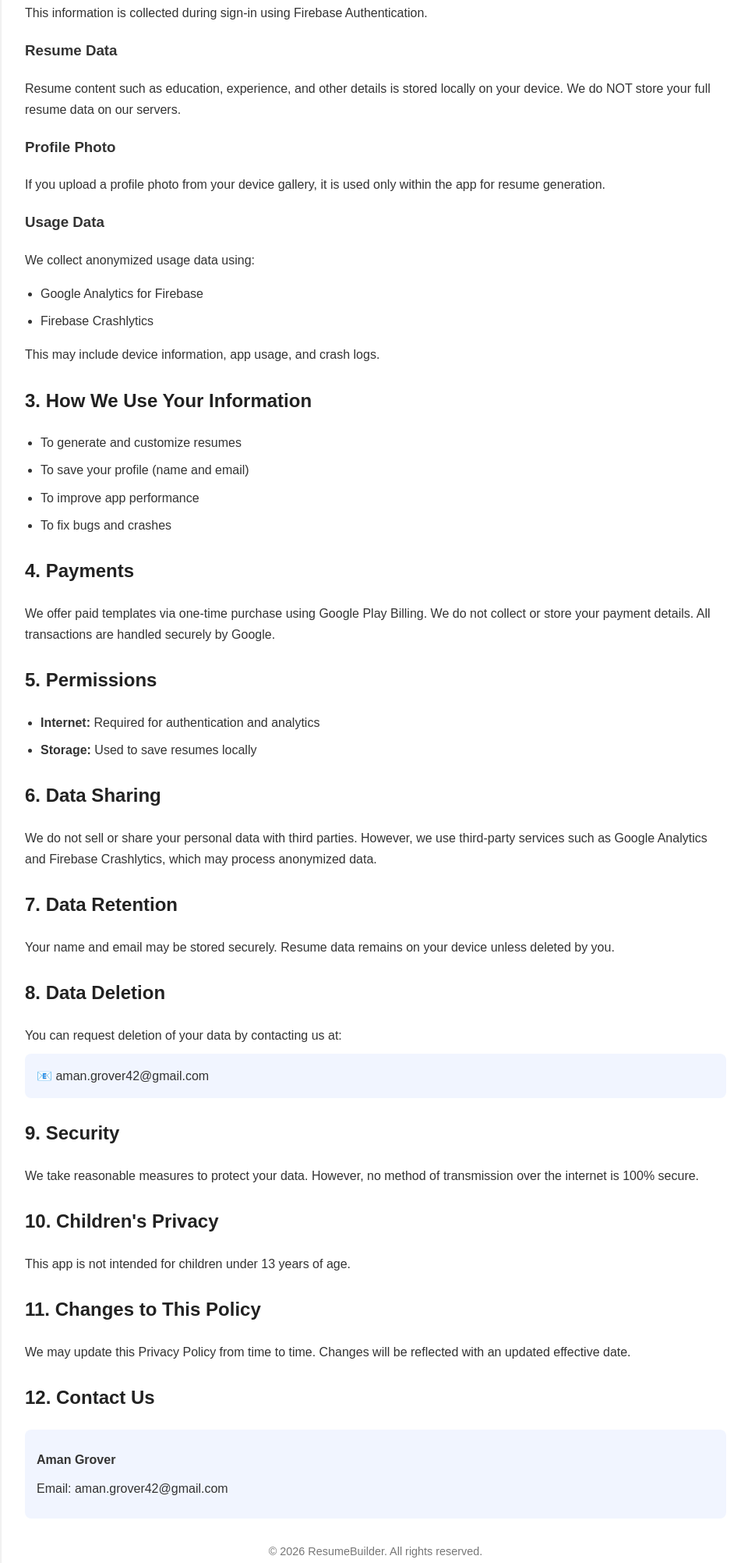
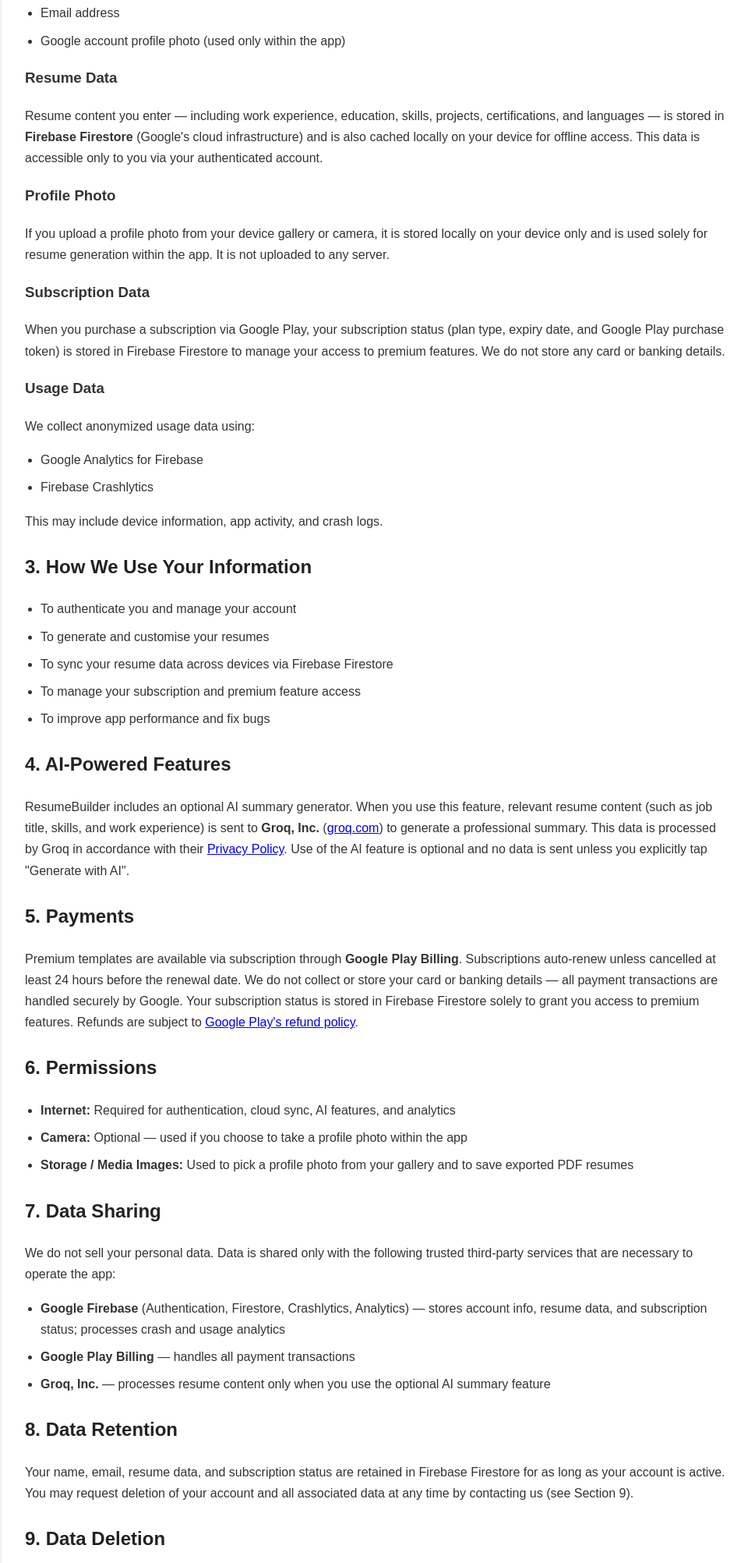
Before and after one commit to Aman-G/resumebuilder_privacy_policy, a plain HTML site: page index.html in a window 1280 px wide. Shown: the part 583-2587 px from the top of the page at 78% size, without its empty margins (158-1118 px from the left). Drawn offline with Linux system fonts and the light colour scheme.

Commit message:
changes to privacy policy for in app data deletion request

```diff
--- a/index.html
+++ b/index.html
@@ -72,22 +72,33 @@
         <h2>2. Information We Collect</h2>
 
         <h3>Personal Information</h3>
+        <p>The following information is collected during sign-in via Firebase Authentication (Google Sign-In):</p>
         <ul>
             <li>Name</li>
             <li>Email address</li>
+            <li>Google account profile photo (used only within the app)</li>
         </ul>
-
-        <p>This information is collected during sign-in using Firebase Authentication.</p>
 
         <h3>Resume Data</h3>
         <p>
-            Resume content such as education, experience, and other details is stored locally on your device.
-            We do NOT store your full resume data on our servers.
+            Resume content you enter — including work experience, education, skills, projects, certifications,
+            and languages — is stored in <strong>Firebase Firestore</strong> (Google's cloud infrastructure)
+            and is also cached locally on your device for offline access.
+            This data is accessible only to you via your authenticated account.
         </p>
 
         <h3>Profile Photo</h3>
         <p>
-            If you upload a profile photo from your device gallery, it is used only within the app for resume generation.
+            If you upload a profile photo from your device gallery or camera, it is stored locally
+            on your device only and is used solely for resume generation within the app.
+            It is not uploaded to any server.
+        </p>
+
+        <h3>Subscription Data</h3>
+        <p>
+            When you purchase a subscription via Google Play, your subscription status (plan type,
+            expiry date, and Google Play purchase token) is stored in Firebase Firestore to manage
+            your access to premium features. We do not store any card or banking details.
         </p>
 
         <h3>Usage Data</h3>
@@ -96,84 +107,125 @@
             <li>Google Analytics for Firebase</li>
             <li>Firebase Crashlytics</li>
         </ul>
-        <p>This may include device information, app usage, and crash logs.</p>
+        <p>This may include device information, app activity, and crash logs.</p>
     </div>
 
     <div class="section">
         <h2>3. How We Use Your Information</h2>
         <ul>
-            <li>To generate and customize resumes</li>
-            <li>To save your profile (name and email)</li>
-            <li>To improve app performance</li>
-            <li>To fix bugs and crashes</li>
+            <li>To authenticate you and manage your account</li>
+            <li>To generate and customise your resumes</li>
+            <li>To sync your resume data across devices via Firebase Firestore</li>
+            <li>To manage your subscription and premium feature access</li>
+            <li>To improve app performance and fix bugs</li>
         </ul>
     </div>
 
     <div class="section">
-        <h2>4. Payments</h2>
+        <h2>4. AI-Powered Features</h2>
         <p>
-            We offer paid templates via one-time purchase using Google Play Billing.
-            We do not collect or store your payment details. All transactions are handled securely by Google.
+            ResumeBuilder includes an optional AI summary generator. When you use this feature,
+            relevant resume content (such as job title, skills, and work experience) is sent to
+            <strong>Groq, Inc.</strong> (<a href="https://groq.com" target="_blank">groq.com</a>)
+            to generate a professional summary. This data is processed by Groq in accordance with
+            their <a href="https://groq.com/privacy-policy/" target="_blank">Privacy Policy</a>.
+            Use of the AI feature is optional and no data is sent unless you explicitly tap
+            "Generate with AI".
         </p>
     </div>
 
     <div class="section">
-        <h2>5. Permissions</h2>
+        <h2>5. Payments</h2>
+        <p>
+            Premium templates are available via subscription through <strong>Google Play Billing</strong>.
+            Subscriptions auto-renew unless cancelled at least 24 hours before the renewal date.
+            We do not collect or store your card or banking details — all payment transactions are
+            handled securely by Google. Your subscription status is stored in Firebase Firestore
+            solely to grant you access to premium features.
+            Refunds are subject to
+            <a href="https://support.google.com/googleplay/answer/2479637" target="_blank">Google Play's refund policy</a>.
+        </p>
+    </div>
+
+    <div class="section">
+        <h2>6. Permissions</h2>
         <ul>
-            <li><strong>Internet:</strong> Required for authentication and analytics</li>
-            <li><strong>Storage:</strong> Used to save resumes locally</li>
+            <li><strong>Internet:</strong> Required for authentication, cloud sync, AI features, and analytics</li>
+            <li><strong>Camera:</strong> Optional — used if you choose to take a profile photo within the app</li>
+            <li><strong>Storage / Media Images:</strong> Used to pick a profile photo from your gallery and to save exported PDF resumes</li>
         </ul>
     </div>
 
     <div class="section">
-        <h2>6. Data Sharing</h2>
+        <h2>7. Data Sharing</h2>
+        <p>We do not sell your personal data. Data is shared only with the following trusted third-party services
+        that are necessary to operate the app:</p>
+        <ul>
+            <li><strong>Google Firebase</strong> (Authentication, Firestore, Crashlytics, Analytics) — stores account info, resume data, and subscription status; processes crash and usage analytics</li>
+            <li><strong>Google Play Billing</strong> — handles all payment transactions</li>
+            <li><strong>Groq, Inc.</strong> — processes resume content only when you use the optional AI summary feature</li>
+        </ul>
+    </div>
+
+    <div class="section">
+        <h2>8. Data Retention</h2>
         <p>
-            We do not sell or share your personal data with third parties.
-            However, we use third-party services such as Google Analytics and Firebase Crashlytics,
-            which may process anonymized data.
+            Your name, email, resume data, and subscription status are retained in Firebase Firestore
+            for as long as your account is active. You may request deletion of your account and all
+            associated data at any time by contacting us (see Section 9).
         </p>
     </div>
 
     <div class="section">
-        <h2>7. Data Retention</h2>
+        <h2>9. Data Deletion</h2>
         <p>
-            Your name and email may be stored securely. Resume data remains on your device unless deleted by you.
+            You can delete your account and all associated data (name, email, resume content,
+            and subscription status stored in Firebase Firestore) directly from within the app:
+        </p>
+        <ol>
+            <li>Open the app and go to the <strong>Template Selection</strong> screen</li>
+            <li>Tap the <strong>⋮ menu</strong> (top-right corner)</li>
+            <li>Select <strong>"Delete Account"</strong></li>
+            <li>Confirm in the dialog — your account and all data will be permanently deleted immediately</li>
+        </ol>
+        <p>
+            If you have uninstalled the app or are unable to access it, you can also request deletion
+            by contacting us at:
+        </p>
+        <div class="contact">
+            📧 aman.grover42@gmail.com
+        </div>
+        <p>Email requests will be processed within 30 days.</p>
+    </div>
+
+    <div class="section">
+        <h2>10. Security</h2>
+        <p>
+            We take reasonable measures to protect your data, including Firebase security rules that
+            restrict access to your data to your authenticated account only.
+            However, no method of transmission over the internet is 100% secure.
         </p>
     </div>
 
     <div class="section">
-        <h2>8. Data Deletion</h2>
+        <h2>11. Children's Privacy</h2>
         <p>
-            You can request deletion of your data by contacting us at:
-        </p>
-        <div class="contact">
-            📧 aman.grover42@gmail.com
-        </div>
-    </div>
-
-    <div class="section">
-        <h2>9. Security</h2>
-        <p>
-            We take reasonable measures to protect your data. However, no method of transmission over the internet is 100% secure.
+            This app is not intended for children under 13 years of age.
+            We do not knowingly collect personal information from children under 13.
         </p>
     </div>
 
     <div class="section">
-        <h2>10. Children's Privacy</h2>
+        <h2>12. Changes to This Policy</h2>
         <p>
-            This app is not intended for children under 13 years of age.
+            We may update this Privacy Policy from time to time. Changes will be reflected with an
+            updated effective date on this page. Continued use of the app after changes constitutes
+            your acceptance of the updated policy.
         </p>
     </div>
 
     <div class="section">
-        <h2>11. Changes to This Policy</h2>
-        <p>
-            We may update this Privacy Policy from time to time. Changes will be reflected with an updated effective date.
-        </p>
-    </div>
-
-    <div class="section">
-        <h2>12. Contact Us</h2>
+        <h2>13. Contact Us</h2>
         <div class="contact">
             <p><strong>Aman Grover</strong></p>
             <p>Email: aman.grover42@gmail.com</p>
```
